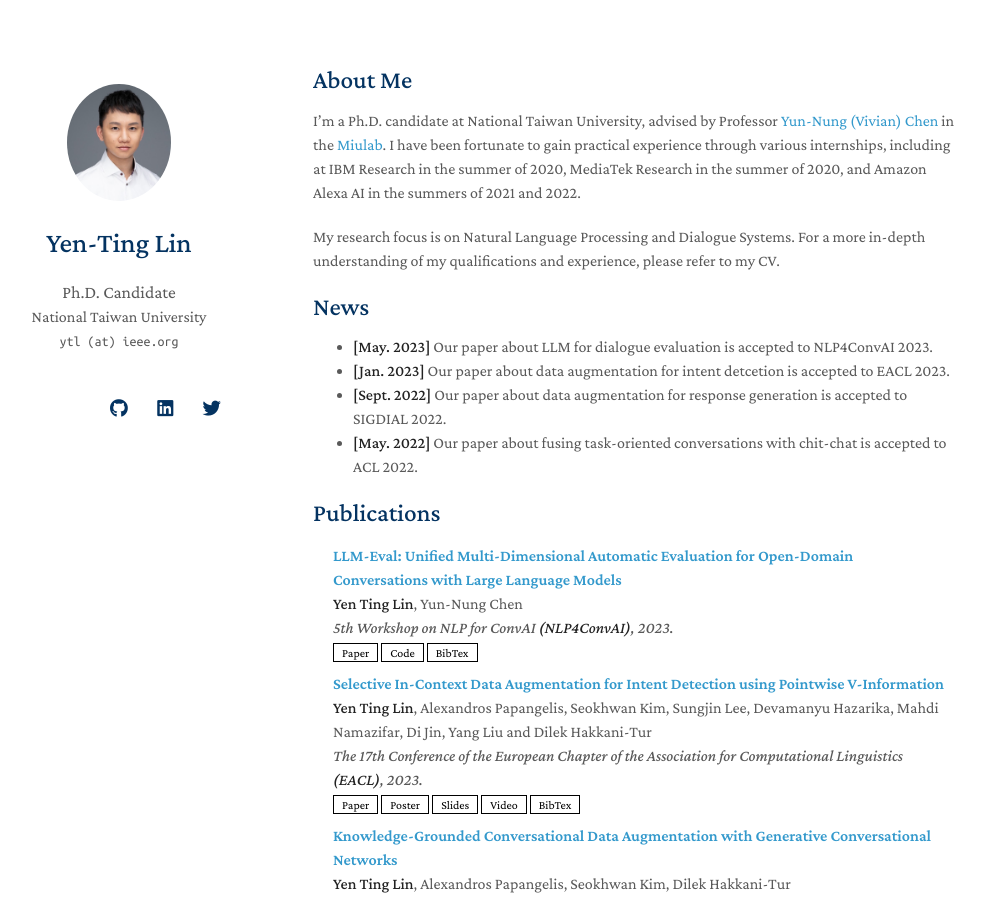
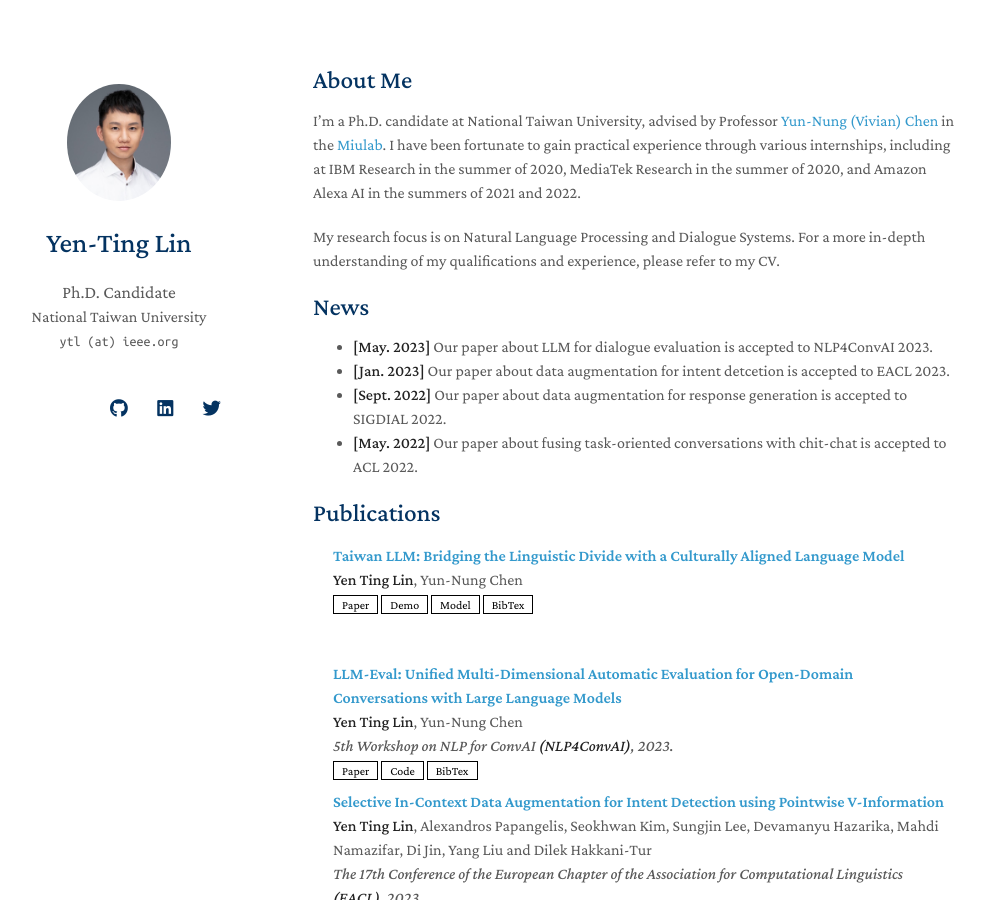
Before and after one commit to adamlin120/adamlin120.github.io, a Jekyll site: the page built from index.md, in a window 1280 px wide and 900 px high. Shown: the whole window, without its empty margins (157-1141 px from the left). Built offline with Jekyll 4.4.1, drawn with Linux system fonts in a browser that asks for light colours; nearby versions of some CDN libraries; a style sheet for code colours, icons or effects is not loaded; our own code applies the rules of GitHub Pages for plain Markdown files.

Commit message:
Add Taiwan-LLM

```diff
--- a/_includes/publications.md
+++ b/_includes/publications.md
@@ -3,6 +3,20 @@
 <div class="publications">
 <ol class="bibliography">
 
+<li>
+<div class="pub-row">
+  <div class="col-sm-9" style="position: relative;width: 100%;padding-right: 15px;padding-left: 20px;">
+    <div class="title"><a href="https://arxiv.org/abs/2311.17487">Taiwan LLM: Bridging the Linguistic Divide with a Culturally Aligned Language Model</a></div>
+    <div class="author"><strong>Yen Ting Lin</strong>, Yun-Nung Chen</div>
+    <div class="links">
+      <a href="https://arxiv.org/pdf/2311.17487.pdf" class="btn btn-sm z-depth-0" role="button" target="_blank" style="font-size:12px;">Paper</a>
+      <a href="https://twllm.com" class="btn btn-sm z-depth-0" role="button" target="_blank" style="font-size:12px;">Demo</a>
+      <a href="https://huggingface.co/collections/yentinglin/taiwan-llm-6523f5a2d6ca498dc3810f07" class="btn btn-sm z-depth-0" role="button" target="_blank" style="font-size:12px;">Model</a>
+      <a href="https://arxiv.org/abs/2311.17487" class="btn btn-sm z-depth-0" role="button" target="_blank" style="font-size:12px;">BibTex</a>
+    </div>
+  </div>
+</div>
+</li>
 <li>
 <div class="pub-row">
   <div class="col-sm-9" style="position: relative;width: 100%;padding-right: 15px;padding-left: 20px;">
```
